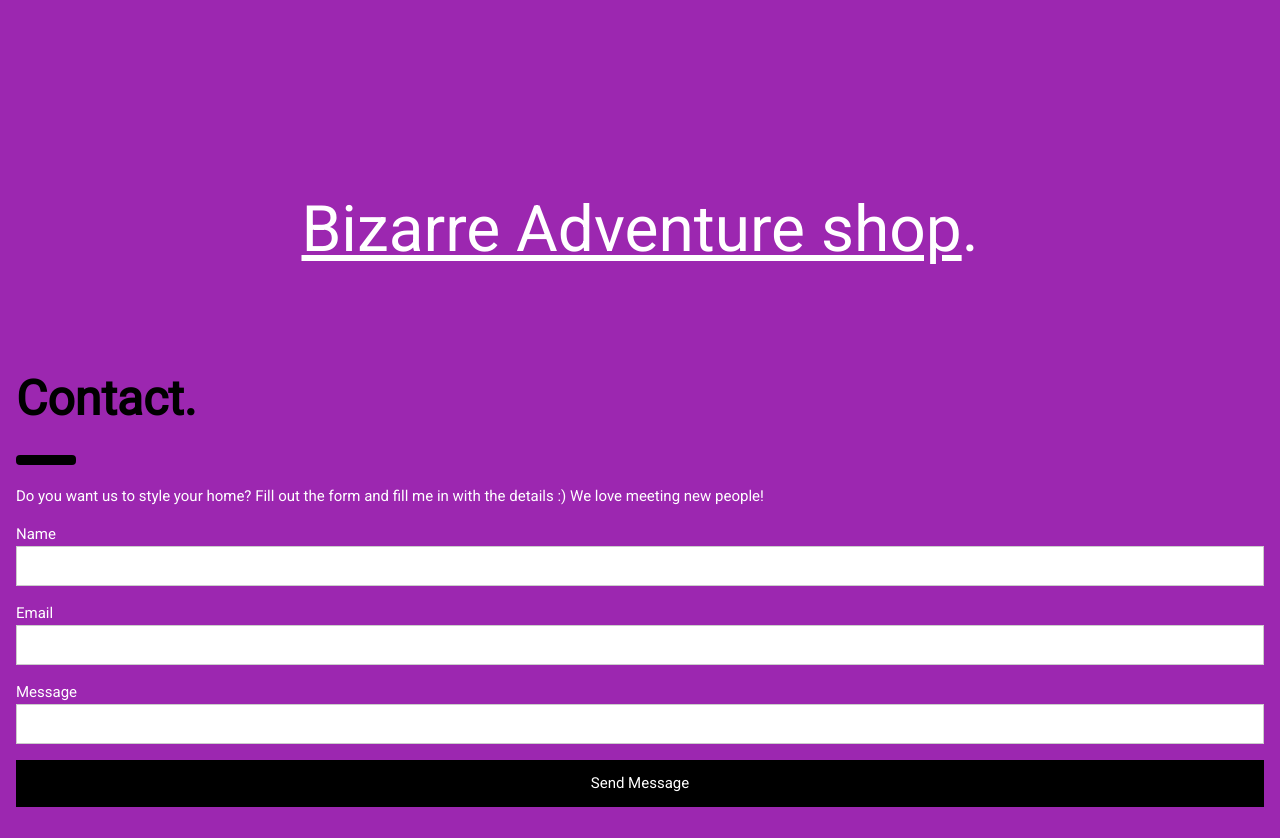
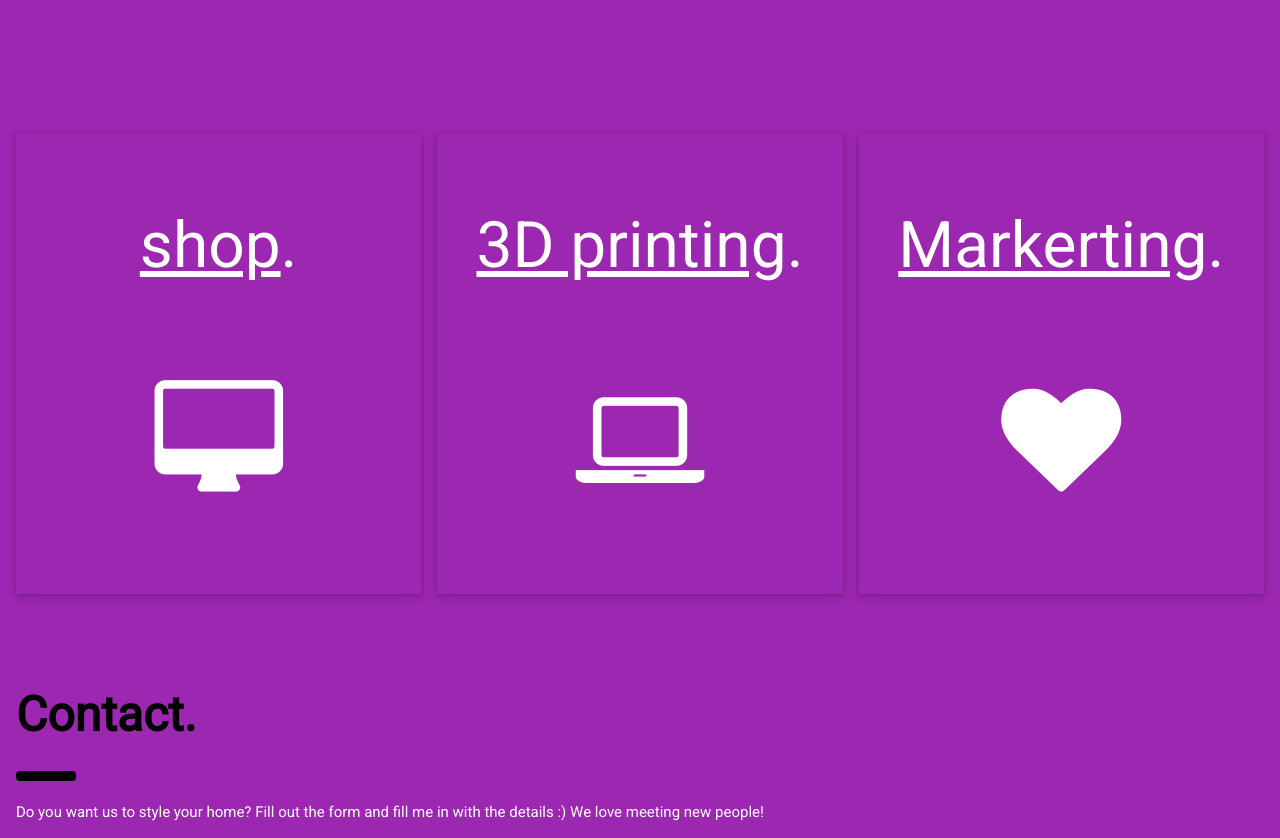
Before and after one commit to HalloPeanut/VGUpeanut.github.io, a plain HTML site: page index.html in a window 1280 px wide. Shown: the part 8520-9358 px from the top of the page. Drawn offline with nearby package versions, Linux system fonts and the light colour scheme.

Commit message:
Update index.html

```diff
--- a/index.html
+++ b/index.html
@@ -770,12 +770,50 @@
     <p>&emsp14;</p>
 
 
-    <h1 class="w3-center w3-jumbo" style="margin-bottom:64px">
-        <p>
-            <a href=" https://hallopeanut.github.io/shopPeanut.github.io/
-        " target="_blank"> Bizarre Adventure shop</a>.</p>
-        </p>
-    </h1>
+  <div class="w3-row-padding w3-center w3-margin-top">
+        <div class="w3-third">
+            <div class="w3-card w3-container" style="min-height:460px">
+                <h3>
+
+                    <h1 class="w3-center w3-jumbo" style="margin-bottom:64px">
+                        <p>
+                            <a href=" https://hallopeanut.github.io/shopPeanut.github.io/
+        " target="_blank"> shop</a>.</p>
+                        </p>
+                    </h1>
+                </h3><br>
+                <i class="fa fa-desktop w3-margin-bottom w3-text-theme" style="font-size:120px"></i>
+            </div>
+        </div>
+
+        <div class="w3-third">
+            <div class="w3-card w3-container" style="min-height:460px">
+                <h3>
+                    <h1 class="w3-center w3-jumbo" style="margin-bottom:64px">
+                        <p>
+                            <a href="  https://hallopeanut.github.io/Peanut3Dprinting.github.io/
+                    " target="_blank"> 3D printing</a>.</p>
+                        </p>
+                    </h1>
+                </h3><br>
+                <i class="fa fa-laptop w3-margin-bottom w3-text-theme" style="font-size:120px"></i>
+            </div>
+        </div>
+
+        <div class="w3-third">
+            <div class="w3-card w3-container" style="min-height:460px">
+                <h3>
+                    <h1 class="w3-center w3-jumbo" style="margin-bottom:64px">
+                        <p>
+                            <a href="  https://hallopeanut.github.io/Peanut.marketing.github.io/
+                    " target="_blank"> Markerting</a>.</p>
+                        </p>
+                    </h1>
+                </h3><br>
+                <i class="fa fa-heart w3-margin-bottom w3-text-theme" style="font-size:120px"></i>
+            </div>
+        </div>
+    </div>
 
     <!-- Contact -->
     <div class="w3-container" id="contact" style="margin-top:75px">
```
